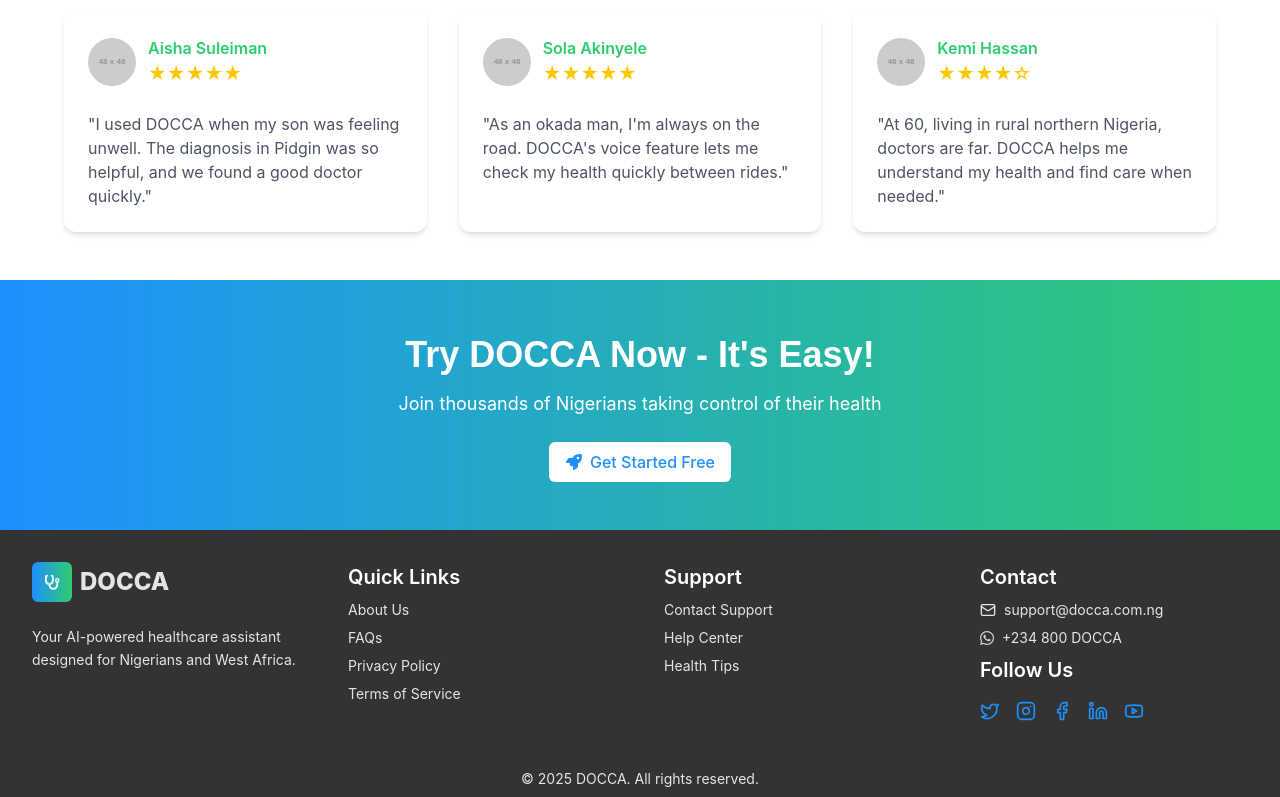
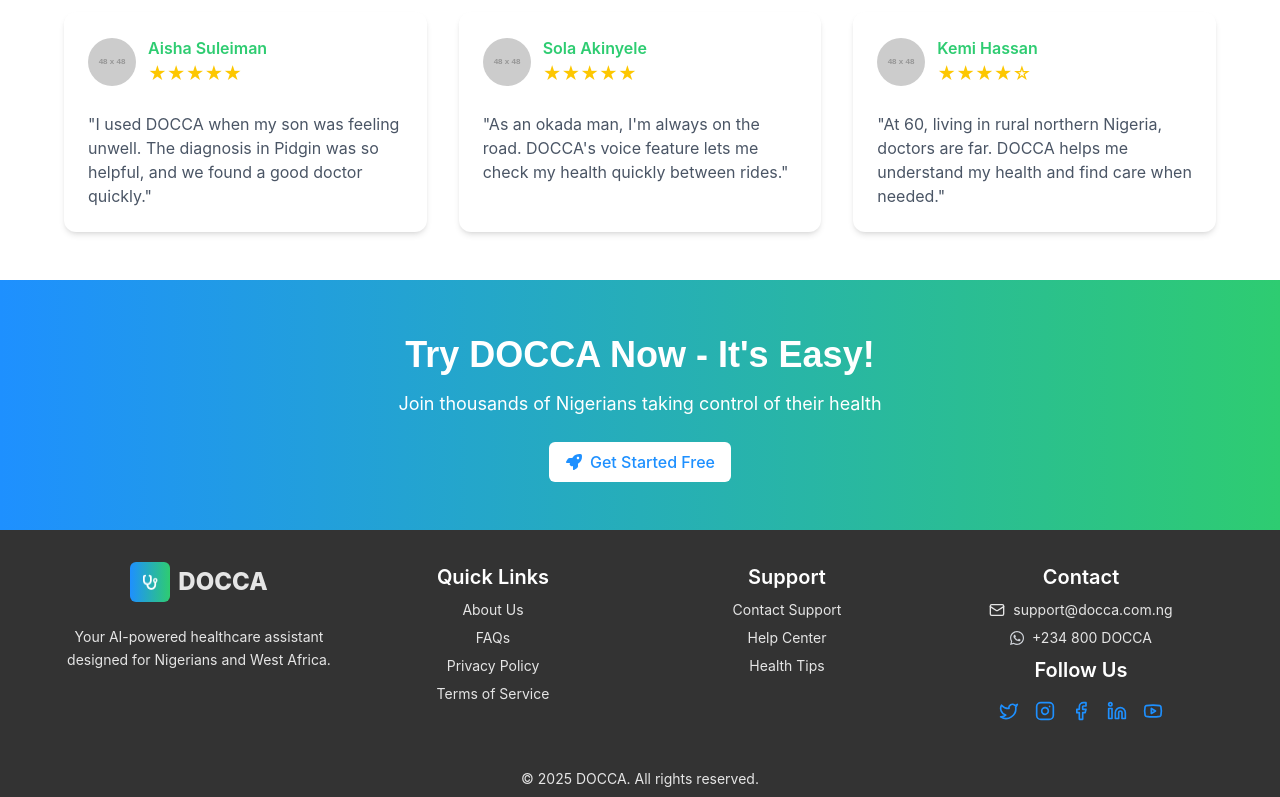
Before and after one commit to docca-AI/frontend, a React (Vite) app: page / in a window 1280 px wide. Shown: the part 2000-2797 px from the top of the page. Built offline with nearby package versions, Linux system fonts and the light colour scheme.

Commit message:
Refactor UI components and update styles
- Improved structure and readability in CTA, Footer, Testimonials, HowItWorks, and WhyChooseUs components
- Updated index.css for consistent styling across the application

```diff
--- a/src/components/CTA/CTA.jsx
+++ b/src/components/CTA/CTA.jsx
@@ -9,21 +9,15 @@
     whileInView="visible"
     viewport={{ once: true }}
     variants={sectionVariants}
-    className="bg-gradient-accent py-10 text-white md:py-12"
+    className="bg-gradient-accent py-10 text-white md:py-12 px-4 sm:px-8"
   >
-    <div className="container mx-auto text-center justify-center items-center flex flex-col px-4">
-      <h1 className="mb-2 sm:mb-4">
-        Try DOCCA Now - It's Easy!
-      </h1>
+    <div className="container mx-auto text-center justify-center items-center flex flex-col">
+      <h1 className="mb-2 sm:mb-4">Try DOCCA Now - It's Easy!</h1>
       <p className="mb-4 sm:mb-8 text-white text-lg">
         Join thousands of Nigerians taking control of their health
       </p>
       <Button variant="accent" size="md" className="inline-flex items-center">
-        <img
-          src={Float}
-          className="mr-2"
-        />{" "}
-        Get Started Free
+        <img src={Float} className="mr-2" /> Get Started Free
       </Button>
     </div>
   </motion.section>
--- a/src/components/Footer/Footer.jsx
+++ b/src/components/Footer/Footer.jsx
@@ -13,11 +13,11 @@
 } from "lucide-react";
 
 const Footer = () => (
-  <footer className="bg-neutral-dark text-light-gray py-4 sm:py-8">
+  <footer className="bg-neutral-dark text-light-gray py-4 sm:py-8 text-center flex justify-center sm:px-8">
     <div className="px-4 sm:px-8">
-      <div className="grid gap-6 sm:gap-12 md:grid-cols-4">
+      <div className="grid gap-6 md:grid-cols-4">
         <div>
-          <a href="/" className="flex items-center">
+          <a href="/" className="flex justify-center items-center">
             <div className="bg-gradient-accent p-3 rounded-md mr-2">
               <img src={Logo} className="h-4 w-4" alt="DOCCA Logo" />
             </div>
@@ -76,7 +76,7 @@
         <div>
           <h4 className="mb-2 sm:mb-4 text-white">Contact</h4>
           <ul className="space-y-2 text-sm">
-            <li className="flex items-center space-x-2">
+            <li className="flex justify-center items-center space-x-2">
               <a
                 href="mailto:support@docca.com.ng"
                 className="flex items-center space-x-2 "
@@ -85,7 +85,7 @@
                 <span>support@docca.com.ng</span>
               </a>
             </li>
-            <li className="flex items-center space-x-2">
+            <li className="flex justify-center items-center space-x-2">
               <a
                 href="https://wa.me/23480036222"
                 target="_blank"
@@ -97,7 +97,7 @@
               </a>
             </li>
             <h4 className="text-white">Follow Us</h4>
-            <li className="flex items-center text-primary space-x-4 pt-2">
+            <li className="flex items-center justify-center text-primary space-x-4 pt-2">
               <a href="#" className="hover:scale-105">
                 <Twitter size={20} />
               </a>
--- a/src/components/Testemonials/Testemonials.jsx
+++ b/src/components/Testemonials/Testemonials.jsx
@@ -8,7 +8,7 @@
     whileInView="visible"
     viewport={{ once: true }}
     variants={sectionVariants}
-    className="py-10 md:py-12"
+    className="py-10 md:py-12 px-4 sm:px-8"
   >
     <div className="container mx-auto px-4">
       <h2 className="mb-2 sm:mb-4 text-center text-primary">
--- a/src/components/howItWorks/HowItWorks.jsx
+++ b/src/components/howItWorks/HowItWorks.jsx
@@ -14,7 +14,7 @@
     whileInView="visible"
     viewport={{ once: true }}
     variants={sectionVariants}
-    className="py-10 md:py-12"
+    className="py-10 md:py-12 px-4 sm:px-8"
   >
     <div className="container mx-auto px-12">
       <h2 className="mb-2 sm:mb-4 text-center text-primary">How DOCCA Works</h2>
--- a/src/components/whyChooseUS/WhyChooseUs.jsx
+++ b/src/components/whyChooseUS/WhyChooseUs.jsx
@@ -15,7 +15,7 @@
     whileInView="visible"
     viewport={{ once: true }}
     variants={sectionVariants}
-    className="bg-[#F9FAFB] py-10 md:py-12"
+    className="bg-[#F9FAFB] py-10 md:py-12 px-4 sm:px-8"
   >
     <div className="container mx-auto px-4">
       <h2 className="mb-2 sm:mb-4 text-center text-primary">
--- a/src/index.css
+++ b/src/index.css
@@ -55,7 +55,6 @@
   font-family: var(--font-heading-1);
   font-weight: 700;
   font-size: 36px;
-  /* color: var(--color-primary); */
 }
 
 h2 {
@@ -78,7 +77,6 @@
   font-family: var(--font-heading-4);
   font-weight: 600;
   font-size: 20px;
-  /* color: var(--color-primary); */
 }
 
 /* Body text */
@@ -93,8 +91,6 @@
 a {
   font-family: var(--font-body);
   font-weight: 400;
-  /* font-size: 16px; */
-  /* color: var(--color-primary); */
   text-decoration: none;
   transition: color 0.2s;
 }
```
